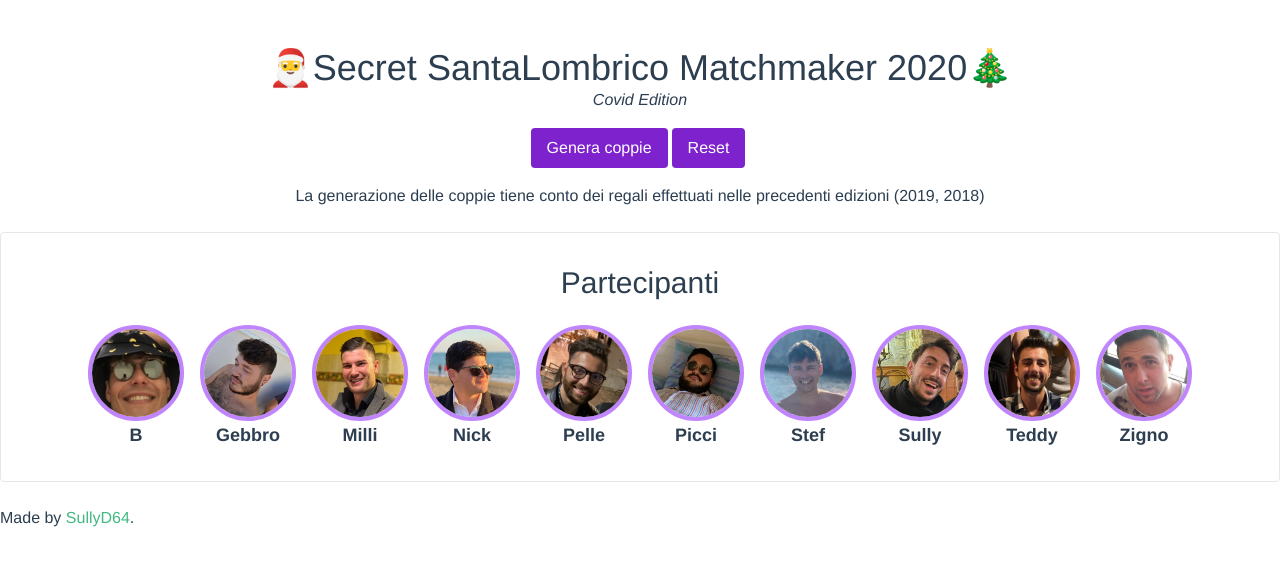
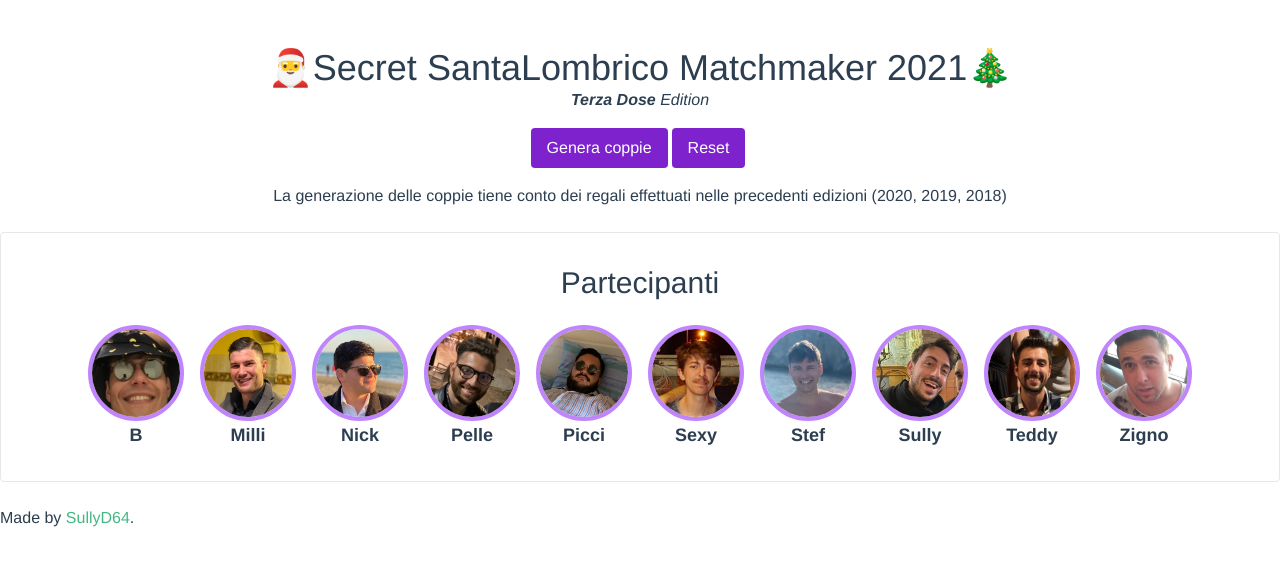
Before and after one commit to sullyD64/vue-secret-santa-matchmaker, a Vue app: page / in a window 1280 px wide. Shown: the top 566 px of the page. Built offline with nearby package versions, Linux system fonts and the light colour scheme.

Commit message:
Update participants for 2021 edition, improve data structure

```diff
--- a/public/index.html
+++ b/public/index.html
@@ -1,22 +1,22 @@
 <!DOCTYPE html>
 <html lang="en">
-
   <head>
-  <meta charset="utf-8">
-  <meta http-equiv="X-UA-Compatible" content="IE=edge">
-  <meta name="viewport" content="width=device-width,initial-scale=1.0">
-  <link rel="icon" href="<%= BASE_URL %>favicon.ico">
-  <title>🎅Secret SantaLombrico Matchmaker 2020🎄</title>
+    <meta charset="utf-8" />
+    <meta http-equiv="X-UA-Compatible" content="IE=edge" />
+    <meta name="viewport" content="width=device-width,initial-scale=1.0" />
+    <link rel="icon" href="<%= BASE_URL %>favicon.ico" />
+    <title>Secret SantaLombrico Matchmaker 2021</title>
     <!-- <title><%= htmlWebpackPlugin.options.title %></title> -->
   </head>
 
   <body>
     <noscript>
-    <strong>We're sorry but <%= htmlWebpackPlugin.options.title %> doesn't work properly without JavaScript enabled.
-      Please enable it to continue.</strong>
+      <strong
+        >We're sorry but <%= htmlWebpackPlugin.options.title %> doesn't work properly without JavaScript enabled. Please
+        enable it to continue.</strong
+      >
     </noscript>
     <div id="app"></div>
     <!-- built files will be auto injected -->
   </body>
-
 </html>
--- a/src/App.vue
+++ b/src/App.vue
@@ -2,13 +2,13 @@
   <main class="main container mx-auto">
     <header class="text-center">
       <section class="mb-4">
-        <h1 class="mt-12">🎅Secret SantaLombrico Matchmaker 2020🎄</h1>
-        <p class="italic">Covid Edition</p>
+        <h1 class="mt-12">🎅Secret SantaLombrico Matchmaker 2021🎄</h1>
+        <p class="italic"><strong>Terza Dose</strong> Edition</p>
       </section>
       <button class="btn" @click="getMatches">Genera coppie</button>
       <button class="btn" @click="resetMatches">Reset</button>
       <p class="mt-4">
-        La generazione delle coppie tiene conto dei regali effettuati nelle precedenti edizioni (2019, 2018)
+        La generazione delle coppie tiene conto dei regali effettuati nelle precedenti edizioni (2020, 2019, 2018)
       </p>
     </header>
 
@@ -21,7 +21,7 @@
     <div class="card" v-if="!matches.length">
       <h2 class="card__title">Partecipanti</h2>
       <div class="dude-list">
-        <DudeCard v-for="dude in gang" :key="dude.id" :name="dude.name" />
+        <DudeCard v-for="dude in activeGang" :key="dude.id" :name="dude.name" />
       </div>
     </div>
     <div class="card" v-else>
@@ -37,13 +37,13 @@
 </template>
 
 <script lang="ts">
-import { defineComponent, ref, Ref } from "vue"
+import DudeCard from "@/components/DudeCard.vue"
+import MatchCard from "@/components/MatchCard.vue"
 import { gang } from "@/data"
 import { Dude, Match } from "@/types"
-import { capitalize, getNamesFromIDs, matchToString } from "@/utils"
 import shuffle from "shuffle-array"
-import DudeCard from "@/components/DudeCard.vue"
-import MatchCard from "@/components/MatchCard.vue"
+import { defineComponent, ref, Ref } from "vue"
+import { capitalize, getNamesFromIDs, isActiveDude, matchToString } from "./utils"
 
 export default defineComponent({
   components: {
@@ -59,6 +59,14 @@ export default defineComponent({
       return arr[Math.floor(Math.random() * arr.length)]
     }
 
+    // get only active gang members
+    const activeGang = gang
+      .filter(d => d.active)
+      .map(d => {
+        d.prev = d.prev.map(id => (isActiveDude(id) ? id : null))
+        return d
+      })
+
     const getMatches = (): void => {
       console.clear()
       errorMsg.value = ""
@@ -67,8 +75,8 @@ export default defineComponent({
       try {
         // shuffle to ensure initial randomness
         // use a copy to maintain original order in first view
-        shuffle([...gang]).forEach(current => {
-          const availableChoices = gang
+        shuffle([...activeGang]).forEach(current => {
+          const availableChoices = activeGang
             // exclude current dude
             .filter(d => d.id !== current.id)
             // exclude already chosen dudes (current edition)
@@ -86,6 +94,7 @@ export default defineComponent({
           console.groupEnd()
 
           if (!availableChoices.length) {
+            console.log(current.prev)
             throw new Error(`
               Nessuna scelta compatibile rimasta per <strong>${name}</strong>.<br />
               Ero arrivato a: ${matchedStrings}, <br />
@@ -102,7 +111,7 @@ export default defineComponent({
       } catch ({ message }) {
         console.log(message)
         matches.value = []
-        errorMsg.value = message
+        errorMsg.value = message as string
       }
     }
 
@@ -115,13 +124,10 @@ export default defineComponent({
     // getMatches()
 
     return {
-      gang,
+      activeGang,
       matches,
       errorMsg,
-      capitalize,
-      getNamesFromIDs,
       getMatches,
-      matchToString,
       resetMatches
     }
   }
--- a/src/data.ts
+++ b/src/data.ts
@@ -1,16 +1,16 @@
 import { Dude } from "./types"
 
 export const gang: Dude[] = [
-  { id: 1, name: "b", prev: [10, 2] },
-  { id: 2, name: "gebbro", prev: [3, 11] },
-  { id: 3, name: "milli", prev: [6, null] },
-  { id: 4, name: "nick", prev: [8, 3] },
-  { id: 5, name: "pelle", prev: [null, null] },
-  { id: 6, name: "picci", prev: [4, 1] },
-  // { id: 7, name: "sexy", prev: [11, null] },
-  { id: 8, name: "stef", prev: [2, 4] },
-  // { id: 9, name: "sully", prev: [7, 8] },
-  { id: 9, name: "sully", prev: [null, 8] },
-  { id: 10, name: "teddy", prev: [null, 6] },
-  { id: 11, name: "zigno", prev: [9, 10] }
+  { id: 1, active: true, name: "b", prev: [10, 2, 6] },
+  { id: 2, active: false, name: "gebbro", prev: [3, 11, 8] },
+  { id: 3, active: true, name: "milli", prev: [6, 12, 10] },
+  { id: 4, active: true, name: "nick", prev: [8, 3, 9] },
+  { id: 5, active: true, name: "pelle", prev: [null, null, 4] },
+  { id: 6, active: true, name: "picci", prev: [4, 1, 5] },
+  { id: 7, active: true, name: "sexy", prev: [11, null, null] },
+  { id: 8, active: true, name: "stef", prev: [2, 4, 11] },
+  { id: 9, active: true, name: "sully", prev: [12, 8, 2] },
+  { id: 10, active: true, name: "teddy", prev: [null, 6, 1] },
+  { id: 11, active: true, name: "zigno", prev: [9, 10, 3] },
+  { id: 12, active: false, name: "rob", prev: [9, 1, null] }
 ]
--- a/src/types.ts
+++ b/src/types.ts
@@ -1,7 +1,10 @@
+export type DudeIDRef = number | null
+
 export interface Dude {
   id: number
   name: string
-  prev: [number | null, number | null]
+  active: boolean
+  prev: DudeIDRef[]
 }
 
 export interface Match {
--- a/src/utils.ts
+++ b/src/utils.ts
@@ -1,15 +1,20 @@
 import { gang } from "./data"
-import { Match } from "./types"
+import { DudeIDRef, Match } from "./types"
 
 export const capitalize = (str: string): string => {
   return str.charAt(0).toUpperCase() + str.slice(1)
 }
 
-export const getNamesFromIDs = (ids: [number | null, number | null]): string => {
+export const getNamesFromIDs = (ids: DudeIDRef[]): string => {
   return ids
     .filter(id => id !== null)
-    .map(id => capitalize(gang.filter(d => d.id === id)[0].name))
+    .map(id => capitalize(gang.filter(d => d.active).filter(d => d.id === id)[0].name))
+    .join(", ")
     .toString()
+}
+
+export const isActiveDude = (id: DudeIDRef): boolean => {
+  return gang.find(d => d.id === id)?.active || false
 }
 
 export const matchToString = (match: Match): string => {
```
Also changed, not shown: 1 other file (tests, documents, lock files or other folders). Lines whose indentation alone changed are shown as unchanged.
